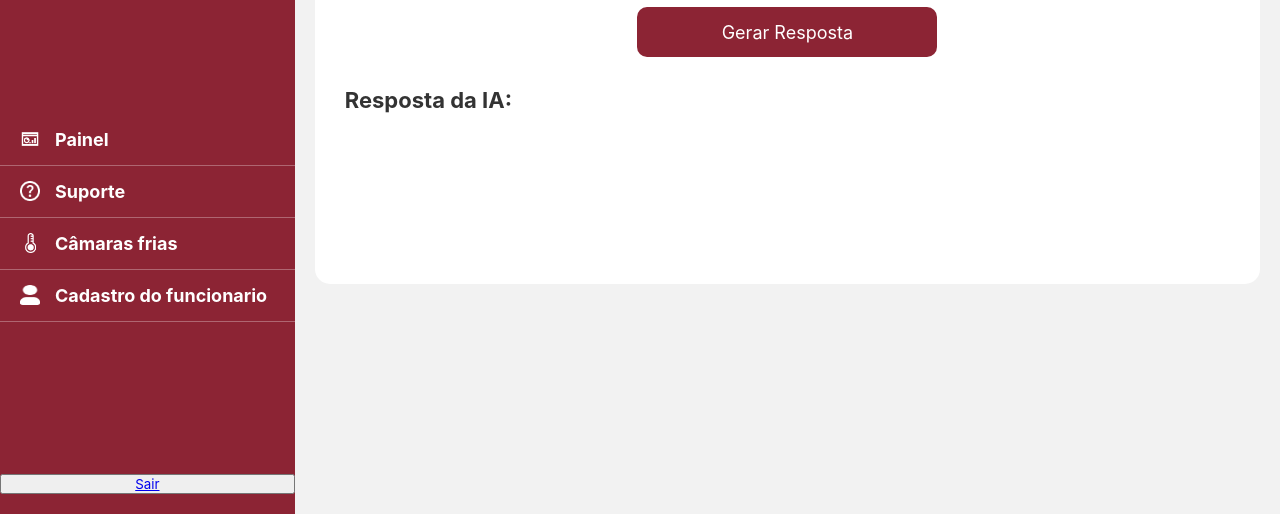
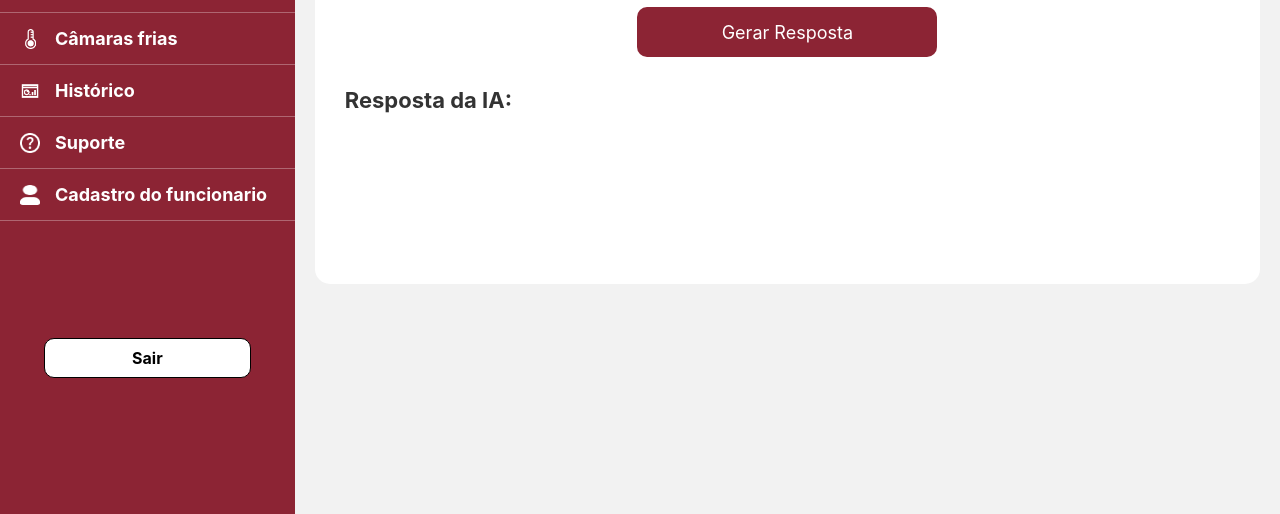
Before and after one commit to Meat-TechS/Projeto-Meatech-grupo, a website: page web-data-viz-main/public/dashboard/bobia.html in a window 1280 px wide. Shown: the part 286-800 px from the top of the page. Drawn offline with Linux system fonts and the light colour scheme.

Commit message:
corrigindo menu

```diff
--- a/web-data-viz-main/public/dashboard/bobia.html
+++ b/web-data-viz-main/public/dashboard/bobia.html
@@ -12,28 +12,31 @@
 
      <div class="container">
 
-        <div class="menu">
+       <div class="menu">
             <div class="img-h1">
                 <img src="./image/logo3.png" alt="logo da empresa">
                 <h1>Bem-vindo(a)!</h1>
             </div>
 
             <div class="nav-bar">
-                <a href="#" class="nav-item">
+                <a href="./painel.html" class="nav-item">
                     <img src="./image/dash.png"> Painel
+                </a>
+                <a href="./camara.html" class="nav-item">
+                    <img src="./image/temp.png"> Câmaras frias
+                </a>
+                <a href="./historico.html" class="nav-item active">
+                    <img src="./image/dash.png"> Histórico
                 </a>
                 <a href="./suporte.html" class="nav-item">
                     <img src="./image/suporte.png"> Suporte
-                </a>
-                <a href="./camara.html" class="nav-item">
-                    <img src="./image/temp.png"> Câmaras frias
                 </a>
                 <a href="../site-institucional/login-cadastro/cadastroFuncionario.html" class="nav-item">
                     <img src="./image/pessoa.png"> Cadastro do funcionario
                 </a>
             </div>
 
-            <button><a href="../site-institucional/site.html">Sair</a></button>
+            <a class="sair" href="../site-institucional/site.html">Sair</a>
         </div>
 
     <div  class="box">
```
Also changed, not shown: 1 other file.
